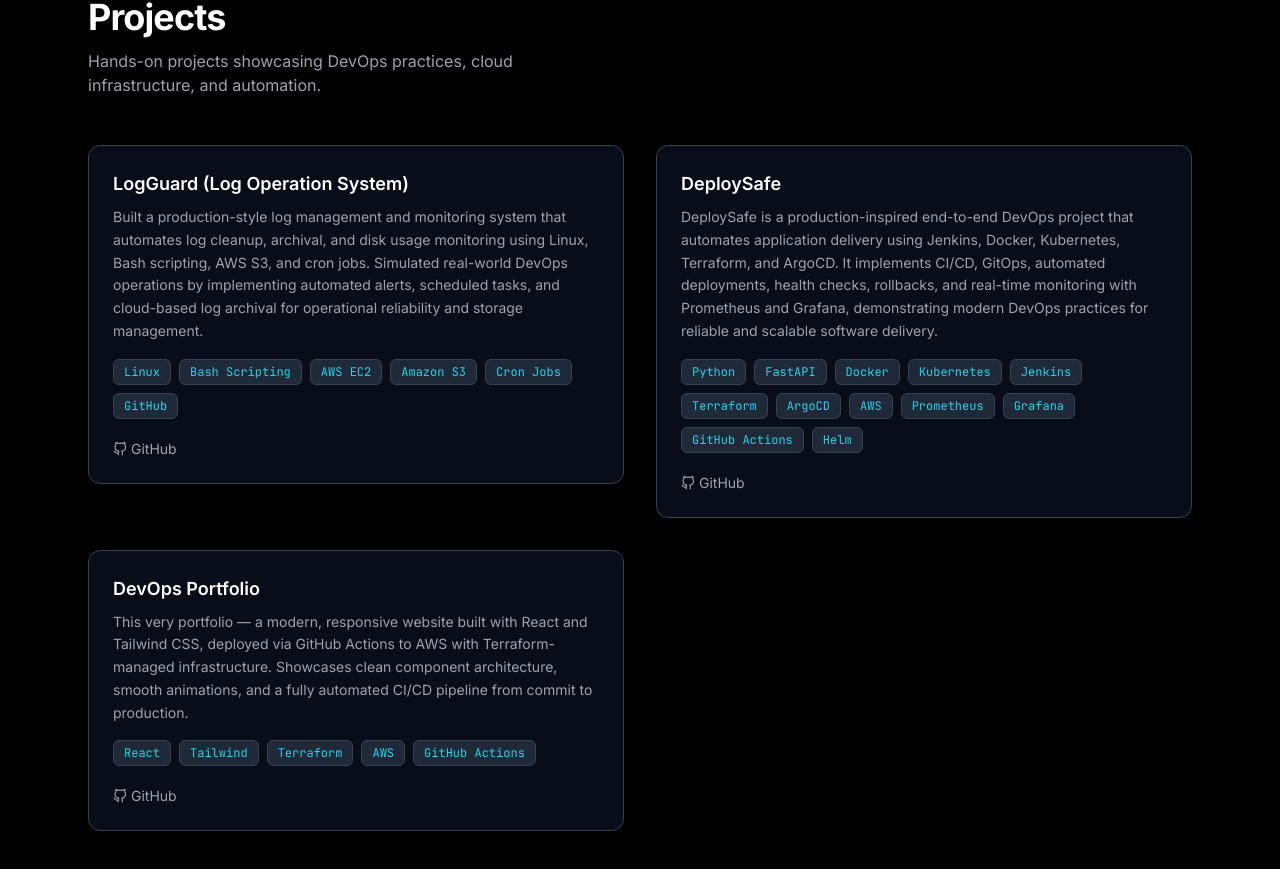
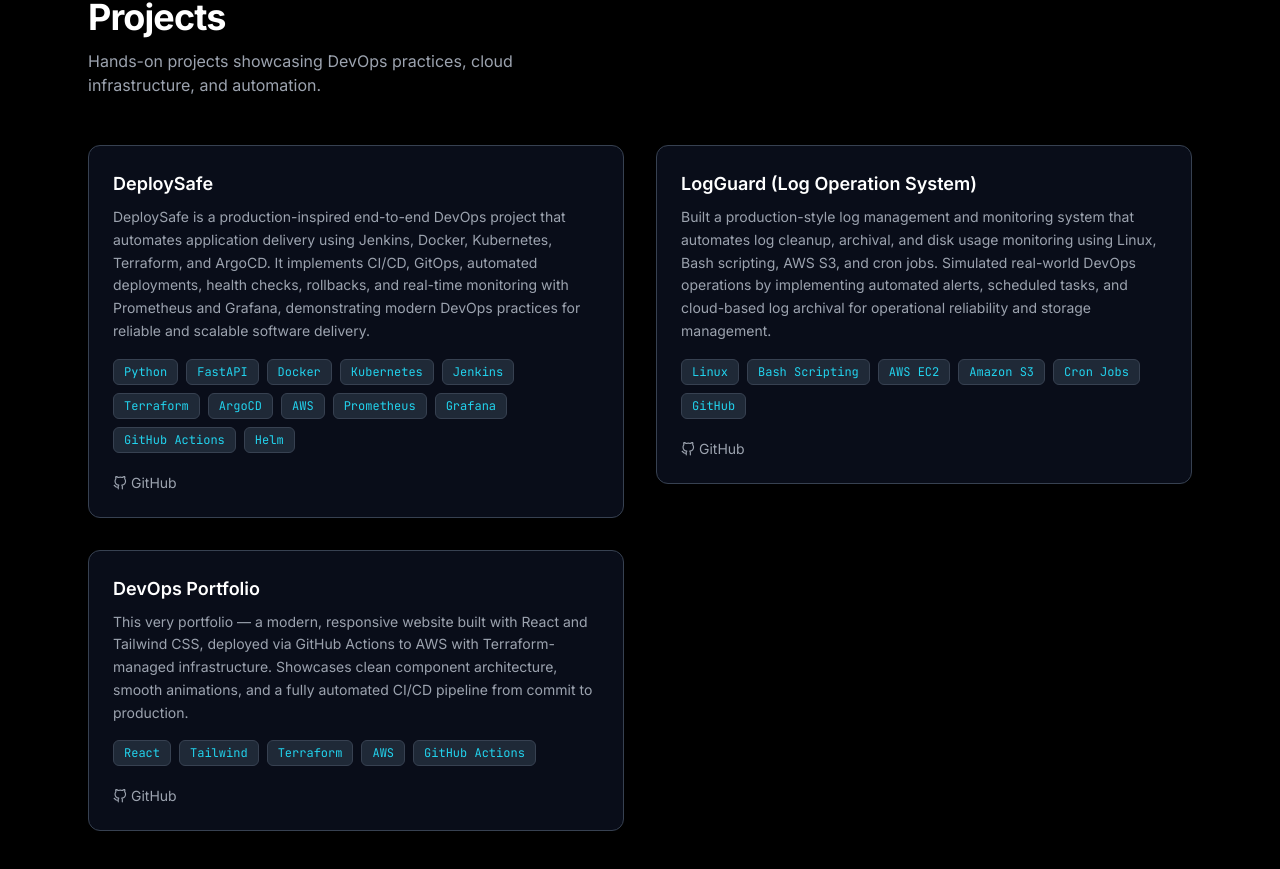
Before and after one commit to purvaa01/devops-portfolio, a React (Vite) app in the folder frontend/: page / in a window 1280 px wide. Shown: the part 927-1796 px from the top of the page. Built offline with nearby package versions, Linux system fonts and the light colour scheme.

Commit message:
Proj position changed

```diff
--- a/frontend/src/components/Projects.tsx
+++ b/frontend/src/components/Projects.tsx
@@ -2,18 +2,18 @@
 import ProjectCard from "./ProjectCard";
 
 const projects = [
-  {
+    {
+        title: "DeploySafe",
+        description: "DeploySafe is a production-inspired end-to-end DevOps project that automates application delivery using Jenkins, Docker, Kubernetes, Terraform, and ArgoCD. It implements CI/CD, GitOps, automated deployments, health checks, rollbacks, and real-time monitoring with Prometheus and Grafana, demonstrating modern DevOps practices for reliable and scalable software delivery.",
+        tech: ["Python", "FastAPI", "Docker", "Kubernetes", "Jenkins", "Terraform", "ArgoCD", "AWS", "Prometheus", "Grafana", "GitHub Actions", "Helm"],
+        github: "https://github.com/purvaa01/DeploySafe-app",
+    },
+    {
       title: "LogGuard (Log Operation System)",
       description: "Built a production-style log management and monitoring system that automates log cleanup, archival, and disk usage monitoring using Linux, Bash scripting, AWS S3, and cron jobs. Simulated real-world DevOps operations by implementing automated alerts, scheduled tasks, and cloud-based log archival for operational reliability and storage management.",
       tech: ["Linux", "Bash Scripting", "AWS EC2", "Amazon S3", "Cron Jobs", "GitHub"],
       github: "https://github.com/purvaa01/LogGuard",
       },
-  {
-    title: "DeploySafe",
-    description: "DeploySafe is a production-inspired end-to-end DevOps project that automates application delivery using Jenkins, Docker, Kubernetes, Terraform, and ArgoCD. It implements CI/CD, GitOps, automated deployments, health checks, rollbacks, and real-time monitoring with Prometheus and Grafana, demonstrating modern DevOps practices for reliable and scalable software delivery.",
-      tech: ["Python", "FastAPI", "Docker", "Kubernetes", "Jenkins", "Terraform", "ArgoCD", "AWS", "Prometheus", "Grafana", "GitHub Actions", "Helm"],
-    github: "https://github.com/purvaa01/DeploySafe-app",
-  },
   {
     title: "DevOps Portfolio",
     description:
```
